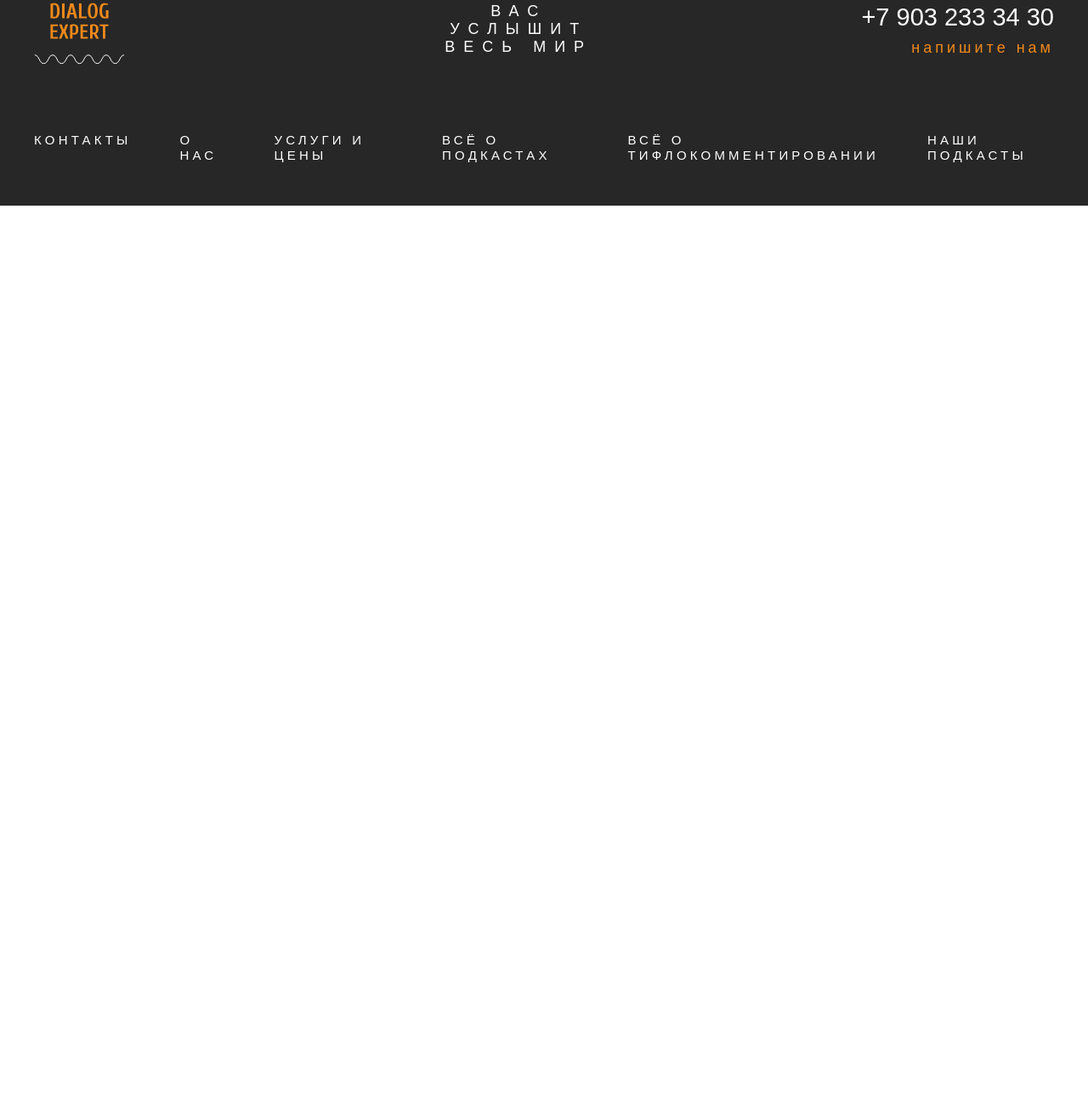
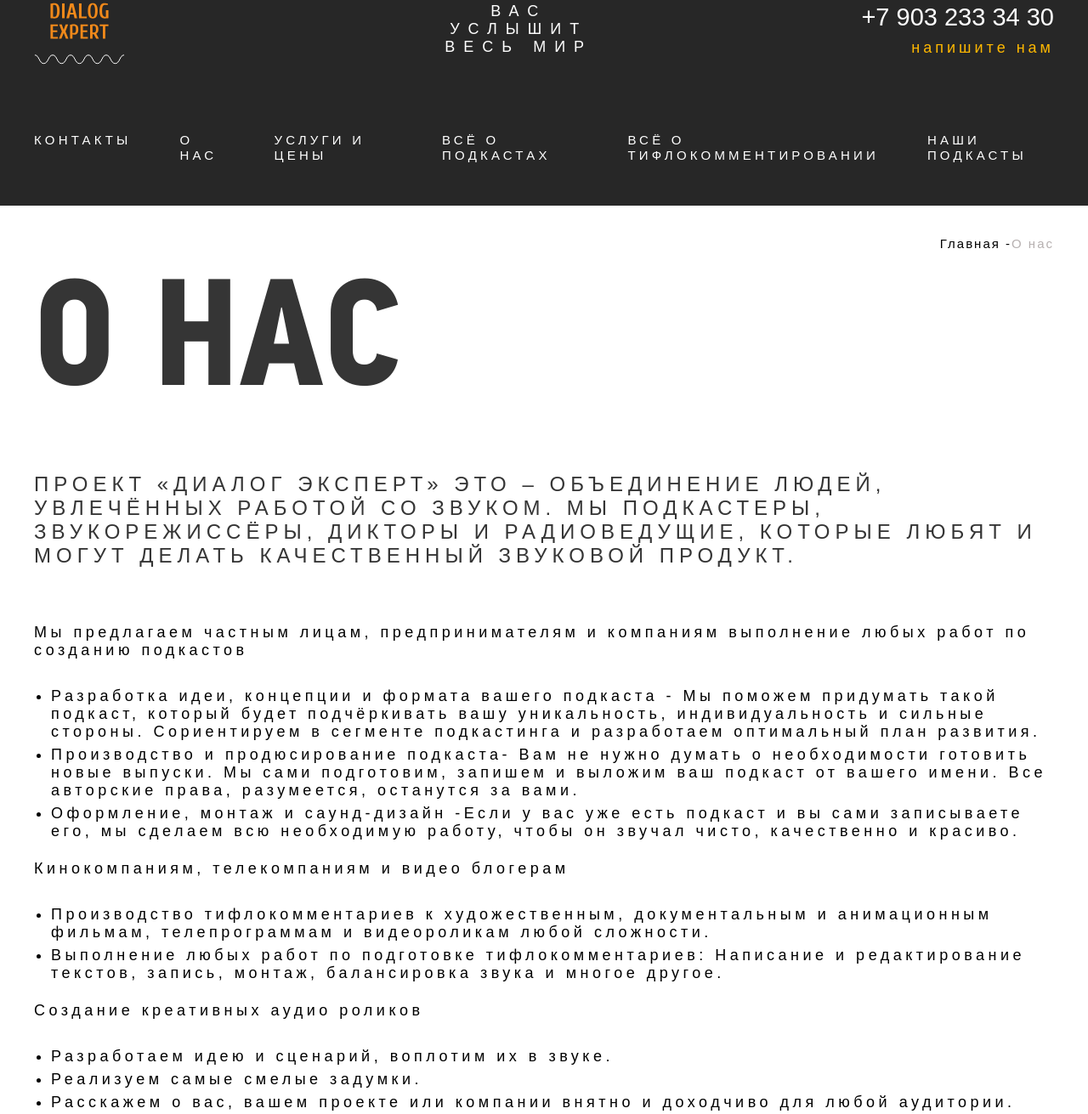
Before and after one commit to sergJess/dialog-expert, a website: page about/index.html in a window 1280 px wide. Shown: the part 37-1348 px from the top of the page at 85% size. Before the commit the page ends 800 px from the top, so only its background shows below. Drawn offline with Linux system fonts and the light colour scheme; a web font is replaced by a local one.

Commit message:
feat: add about-us

```diff
--- a/about/index.html
+++ b/about/index.html
@@ -31,7 +31,7 @@
 											<p>
 													<a href="tel:+79032333430" class="phone-link">+7 903 233 34 30</a>
 											</p>
-											<p class="main-text text_colored header-contacts__text">напишите нам</p>
+											<p class="main-text text_colored3 header-contacts__text">напишите нам</p>
 									</div>
 					</div>
 					<nav class="nav header__nav">
@@ -46,5 +46,37 @@
 					</nav>
 				</div>
 		</header>
+		<section class="about-us">
+			<div class="container-content">
+				<div class="section-location"><p class="section-location">Главная - <span class="section-location_colored">О нас</span></p></div>
+				<h2 class="section-title-top">
+					о нас
+				</h2>
+					<p class="section-subtitle about-us-subtitle">Проект «Диалог эксперт» это – объединение людей, увлечённых работой со звуком. Мы подкастеры, звукорежиссёры, дикторы и радиоведущие, которые любят и могут делать качественный звуковой продукт.</p>
+				<div class="about-us__proposition">
+<h3 class="about-us__proposition-title main-text_bold main-text">Мы предлагаем частным лицам, предпринимателям и компаниям выполнение любых работ по созданию подкастов</h3>
+<ul class="about-us__proposition-list">
+	<li class="about-us__proposition__list main-text">Разработка идеи, концепции и формата вашего подкаста - Мы поможем придумать такой подкаст, который будет подчёркивать вашу уникальность, индивидуальность и сильные стороны. Сориентируем в сегменте подкастинга и разработаем оптимальный план развития.</li>
+	<li class="about-us__proposition__list main-text">Производство и продюсирование подкаста- Вам не нужно думать о необходимости готовить новые выпуски. Мы сами подготовим, запишем и выложим ваш подкаст от вашего имени. Все авторские права, разумеется, останутся за вами.</li>
+	<li class="about-us__proposition__list main-text">Оформление, монтаж и саунд-дизайн -Если у вас уже есть подкаст и вы сами записываете его, мы сделаем всю необходимую работу, чтобы он звучал чисто, качественно и красиво.</li>
+</ul>
+
+<h3 class="about-us__proposition-title main-text_bold main-text">Кинокомпаниям, телекомпаниям и видео блогерам</h3>
+<ul class="about-us__proposition-list">
+	<li class="about-us__proposition__list main-text">Производство тифлокомментариев к художественным, документальным и анимационным фильмам, телепрограммам и видеороликам любой сложности.</li>
+	<li class="about-us__proposition__list main-text">Выполнение любых работ по подготовке тифлокомментариев: Написание и редактирование текстов, запись, монтаж, балансировка звука и многое другое.
+	</li>
+</ul>
+<h3 class="about-us__proposition-title main-text_bold main-text">Создание креативных аудио роликов</h3>
+<ul class="about-us__proposition-list">
+	<li class="about-us__proposition__list main-text">Разработаем идею и сценарий, воплотим их в звуке.</li>
+	<li class="about-us__proposition__list main-text">Реализуем самые смелые задумки.
+	</li>
+	<li class="about-us__proposition__list main-text">Расскажем о вас, вашем проекте или компании внятно и доходчиво для любой аудитории.
+	</li>
+				</div>
+			</div>
+		</section>
+	</div>
 </body>
 </html>
--- a/about/scss/abstracts/_variables.scss
+++ b/about/scss/abstracts/_variables.scss
@@ -4,7 +4,10 @@ $dark-bg2:  #191919;
 $font-dark: #000000;
 $font-dark2: #474747;
 $font-dark3: #272727;
+$font-dark4: #353535;
+$font-dark5: #b6b0b0;
 $font-dark-section: #353535;
 $font-light: #ffffff;
 $font-gold: #F0891A;
+$font-gold2: #FFB800;
 $font-sky: #77B8E6;
--- a/about/scss/base/_base.scss
+++ b/about/scss/base/_base.scss
@@ -88,7 +88,13 @@ li {
   font-weight: 700;
   text-transform: uppercase;
 }
-
+.section-title-top{
+  font-size: 17.9rem;
+  line-height: 21.4rem;
+  font-weight: 700;
+  color: $font-dark4;
+  text-transform: uppercase;
+}
 .section-subtitle{
   color: $font-dark-section;
   font-size: 2.4rem;
@@ -110,9 +116,30 @@ li {
   font-weight: 300;
   letter-spacing: 0.45rem;
 }
+.main-text_bold{
+  font-weight: 500;
+}
 .text_colored{
   color: $font-gold;
 }
 .text_colored2{
   color: $font-sky;
 }
+.text_colored3{
+  color: $font-gold2;
+}
+.section-location{
+  font-size: 1.5rem;
+  line-height: 1.8rem;
+  font-weight: 300;
+  letter-spacing: 0.2rem;
+  color: $font-dark;
+}
+.section-location{
+  display: flex;
+  justify-content: flex-end;
+  padding: 0.3rem 0;
+}
+.section-location_colored{
+  color: $font-dark5;
+}
--- a/about/scss/components/_header.scss
+++ b/about/scss/components/_header.scss
@@ -42,8 +42,3 @@
 .header__nav{
   padding: 8rem 0 5rem 0;
 }
-.header__arrow-down{
-  position: absolute;
-  bottom: -7%;
-  right: 18.5%;
-}
--- /dev/null
+++ b/about/scss/components/about-us.scss
@@ -0,0 +1,17 @@
+.about-us{
+	padding: 3rem 0 0 0;
+}
+.about-us-subtitle{
+	text-transform: uppercase;
+	padding: 4rem 0 4.6rem 0;
+}
+.about-us__proposition-title{
+	padding:  2rem 0 3rem 0;
+}
+.about-us__proposition__list{
+	padding: 0.3rem 0;
+}
+.about-us__proposition__list{
+	margin-left: 2rem;
+	list-style-type: disc;
+}
--- a/about/scss/style.scss
+++ b/about/scss/style.scss
@@ -4,4 +4,5 @@
 @import 'components/_header.scss';
 @import 'components/logo';
 @import 'components/nav';
+@import 'components/about-us.scss';
 @import 'components/footer';
```
Also changed, not shown: about/css/style.css.
